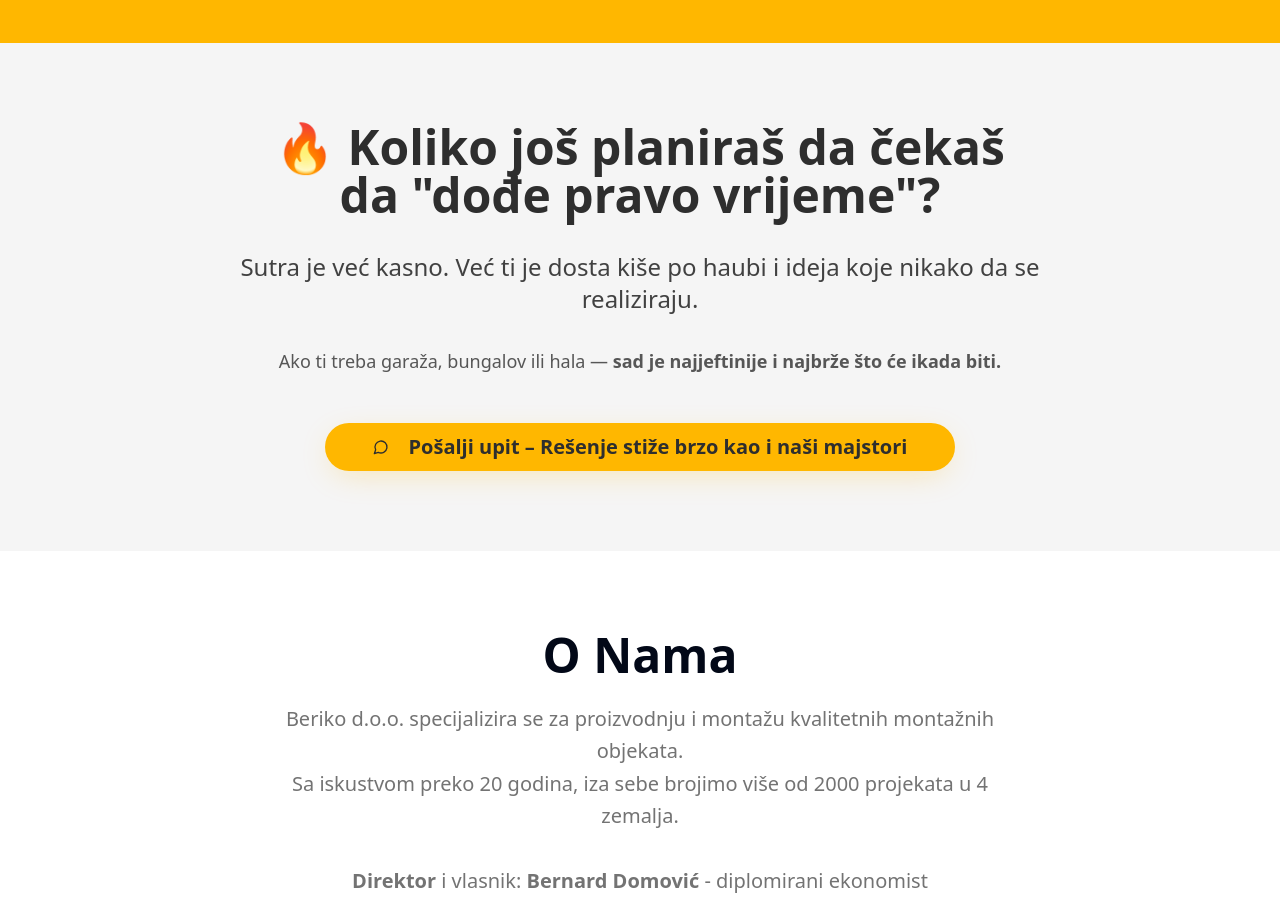
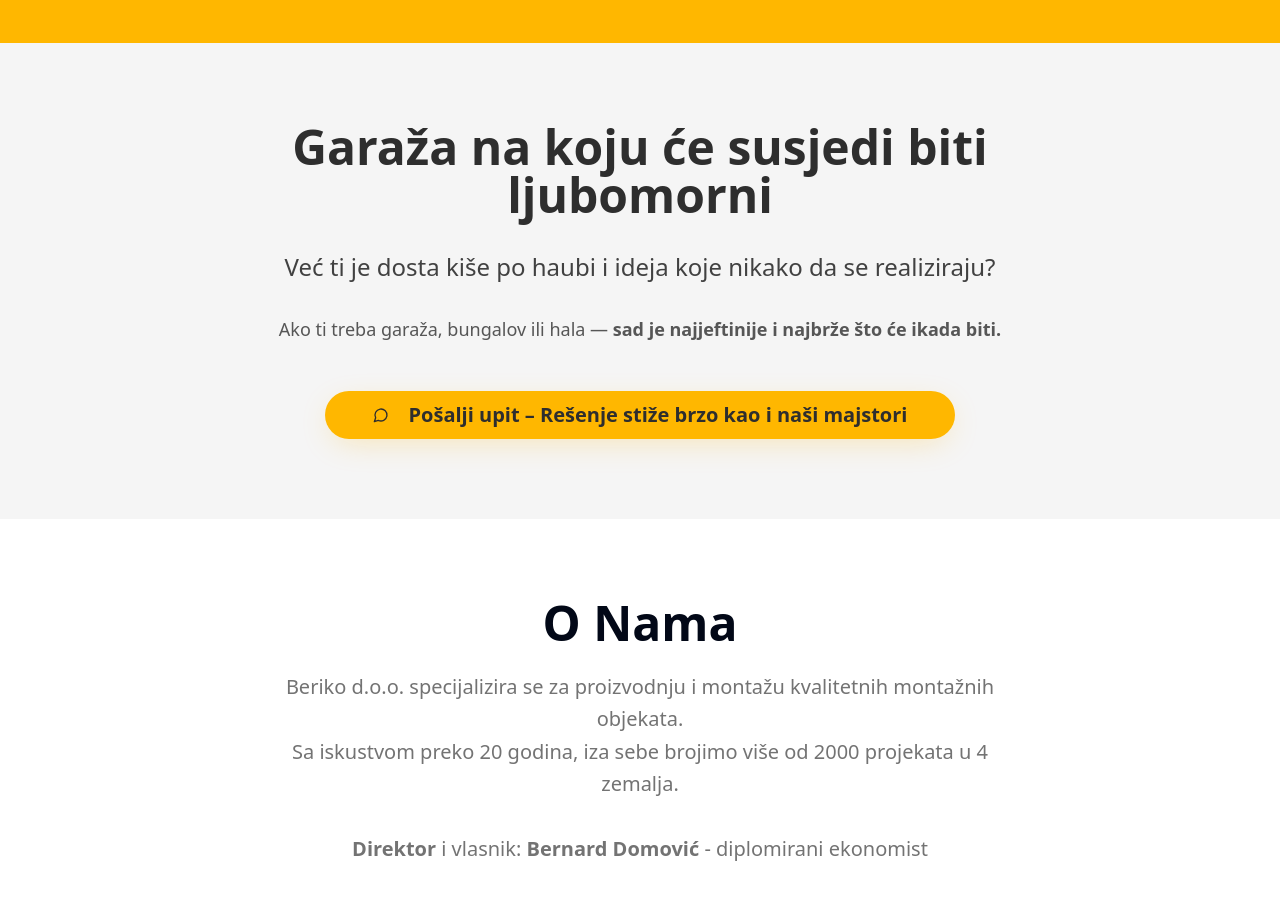
Before and after one commit to marko-h4cklabs/montazne-gradnje-hr, a React (Vite) app: page / in a window 1280 px wide. Shown: the part 4680-5600 px from the top of the page. Built offline with nearby package versions, Linux system fonts and the light colour scheme.

Commit message:
changes3

```diff
--- a/src/components/FinalCTA.tsx
+++ b/src/components/FinalCTA.tsx
@@ -7,12 +7,11 @@ const FinalCTA = () => {
       <div className="container mx-auto px-4 text-center">
         <div className="max-w-4xl mx-auto">
           <h2 className="text-4xl md:text-5xl font-bold mb-8 text-secondary-foreground">
-            🔥 Koliko još planiraš da čekaš <br />
-            da "dođe pravo vrijeme"?
+            Garaža na koju će susjedi biti ljubomorni
           </h2>
 
           <p className="text-xl md:text-2xl mb-8 text-secondary-foreground/90 leading-relaxed">
-            Sutra je već kasno. Već ti je dosta kiše po haubi i ideja koje nikako da se realiziraju.
+            Već ti je dosta kiše po haubi i ideja koje nikako da se realiziraju?
           </p>
 
           <p className="text-lg mb-12 text-secondary-foreground/80">
```
